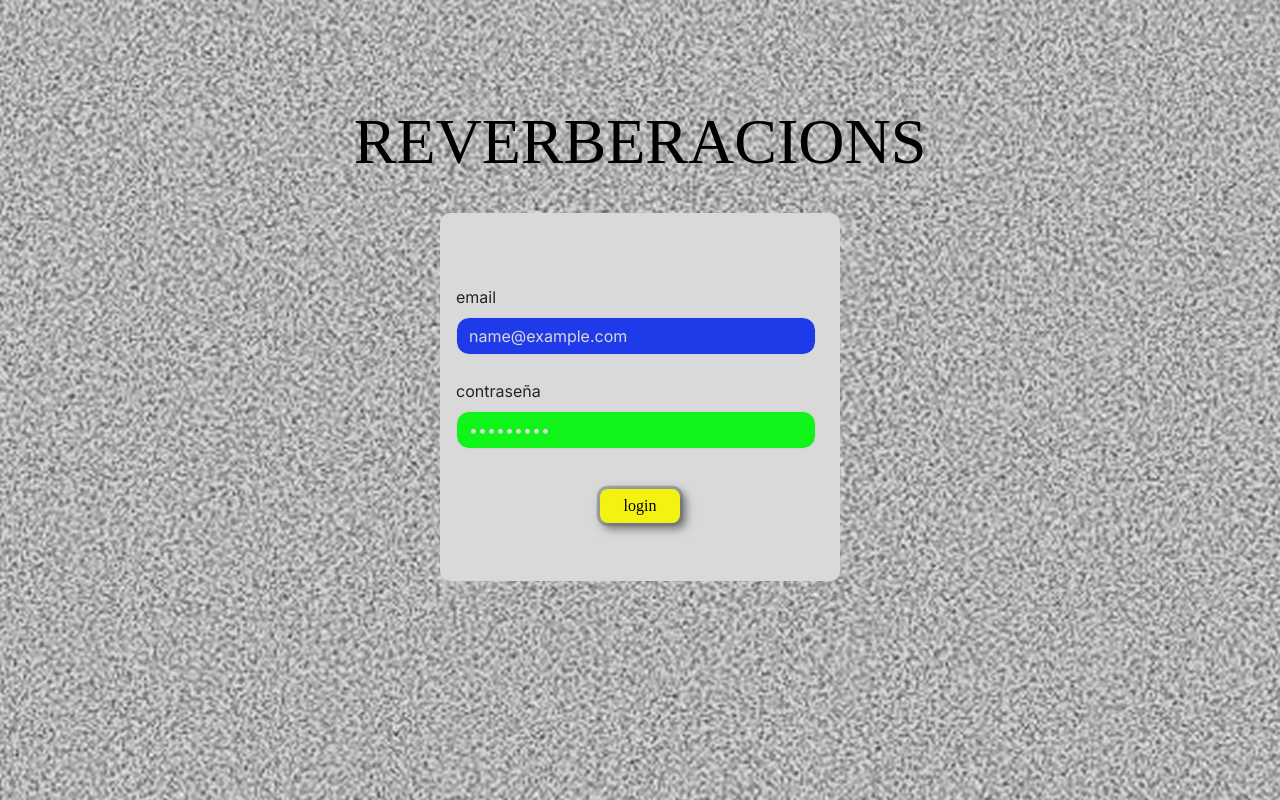
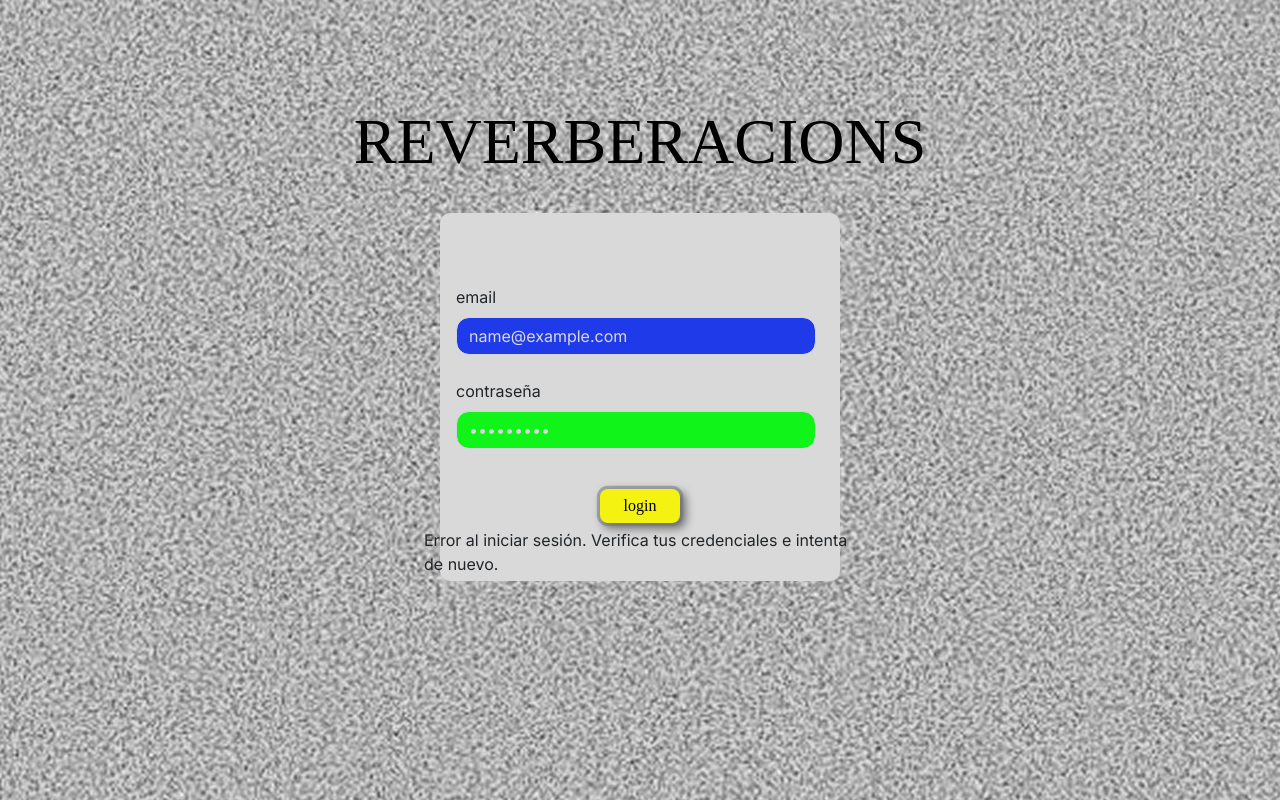
Before and after one commit to PROYECTO-RAIO/RAIO-ADMIN-FE, a React (Vite) app: page / in a window 1280 px wide. Both pictures are taken after typing "name@example.com", "Sample123" into the empty fields and a click on the button "login". Built offline with nearby package versions, Linux system fonts and the light colour scheme; no server answers; a web font is replaced by a local one.

Commit message:
Añadir mensajes UX para el login

```diff
--- a/src/components/loginForm/LoginForm.jsx
+++ b/src/components/loginForm/LoginForm.jsx
@@ -9,6 +9,8 @@ function LoginForm() {
   const [contraseña, setContraseña] = useState('');
   const [emailErr, setEmailErr] = useState(false);
   const [pwdError, setPwdError] = useState(false);
+  const [message, setMessage] = useState('');
+  const [messageType, setMessageType] = useState('');
 
 
   const validEmail = /^[^\s@]+@[^\s@]+\.[^\s@]+$/;
@@ -36,9 +38,13 @@ function LoginForm() {
       try {
         const response = await loginAdmin(email, contraseña);
         console.log("Respuesta del servidor:", response);
-        // Add navigate here & UX
+          setMessage("Inicio de sesión exitoso. ¡Bienvenide! Te redirigmos en 3 segundos.");
+          setMessageType('success');
+          // Add navigate here & UX
       } catch (error) {
         console.error("Error:", error);
+          setMessage("Error al iniciar sesión. Verifica tus credenciales e intenta de nuevo.");
+          setMessageType('error');
       }
     }
   };
@@ -75,6 +81,11 @@ function LoginForm() {
         <Button className="btn-secondary-custom" variant="secondary" type="submit">
           login
         </Button>
+        {message && (
+        <div className={`ux-message ${messageType === 'success' ? 'success-message' : 'error-message'}`}>
+          {message}
+        </div>
+        )}
       </Form>
     </div>
   );
```
